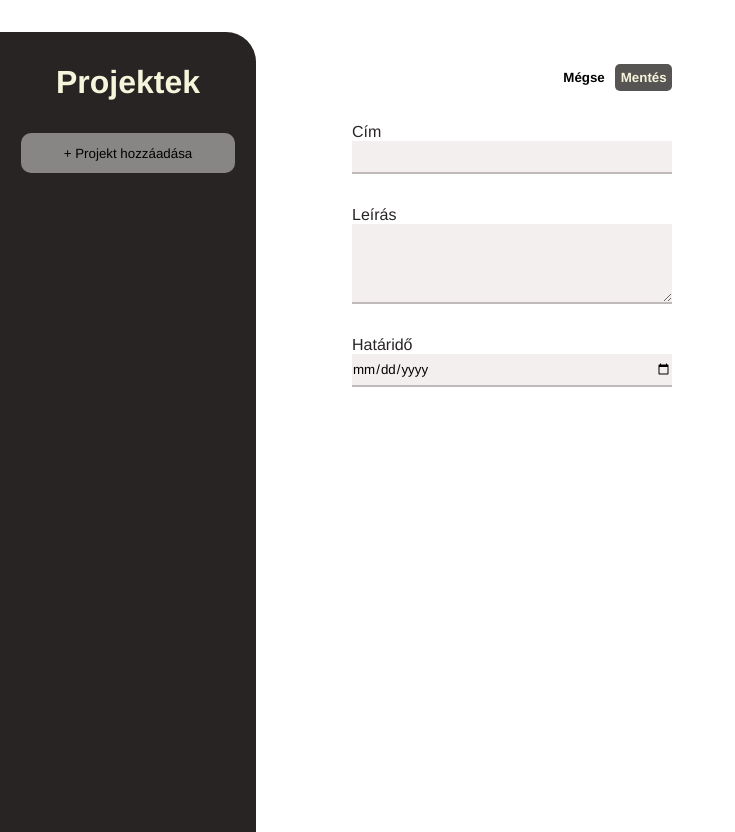
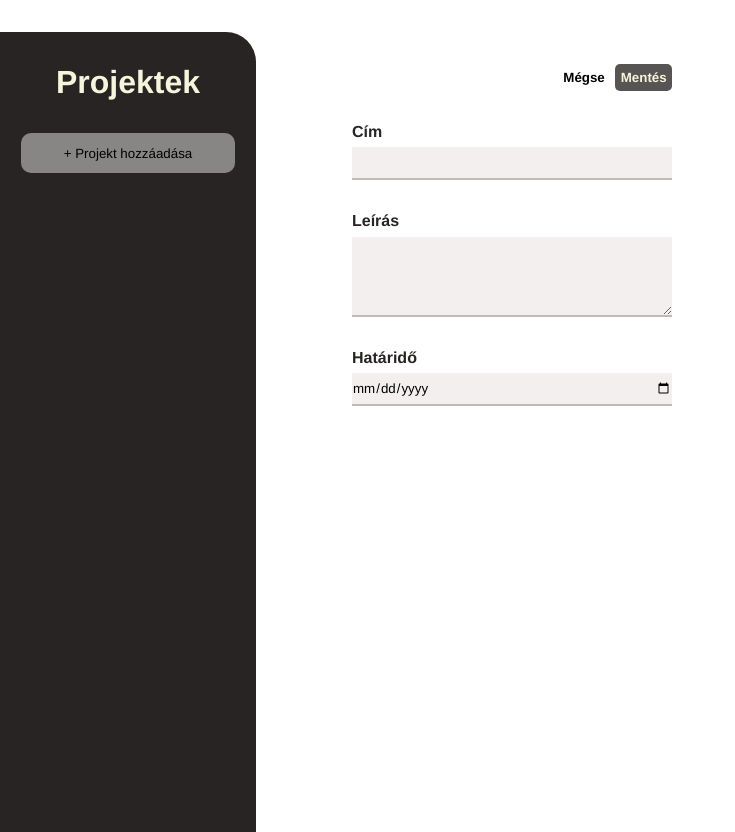
Before and after one commit to KAkos27/TodoSoloReact, a React (Vite) app: page / in a window 1280 px wide. Both pictures are taken after a click on the button "+ Projekt hozzáadása". Shown: the whole page, without its empty margins (0-735 px from the left). Built offline with nearby package versions, Linux system fonts and the light colour scheme.

Commit message:
majdnem jo

```diff
--- a/src/App.jsx
+++ b/src/App.jsx
@@ -2,11 +2,13 @@ import { useState } from "react";
 import AddNewProject from "./components/AddNewProject/AddNewProject";
 import NoProjectSelected from "./components/NoProjectSelected/NoProjectSelected";
 import Sidebar from "./components/Sidebar/Sidebar";
+import SelectedProject from "./components/SelectedProject/SelectedProject";
 
 const App = () => {
   const [projectsState, setProjectsState] = useState({
     selectedProjectId: undefined,
     projects: [],
+    subProjects: [],
   });
 
   const handleSelections = (id) => {
@@ -34,20 +36,38 @@ const App = () => {
       title: title,
       description: description,
       dueDate: dueDate,
-      tasks: [],
     };
 
     setProjectsState((prevProjects) => {
       return {
         ...prevProjects,
+        selectedProjectId: id,
         projects: [...prevProjects.projects, newProject],
+        subProjects: [...prevProjects.subProjects, { id: id, titles: [] }],
       };
     });
   };
 
+  const handleAddNewTask = () => {};
+
   console.log(projectsState);
 
-  let contentToDisplay;
+  const titles = projectsState.subProjects.find(
+    (task) => task.id === projectsState.selectedProjectId
+  );
+
+  const selectedProject = projectsState.projects.find(
+    (project) => project.id === projectsState.selectedProjectId
+  );
+
+  let contentToDisplay = (
+    <SelectedProject
+      project={selectedProject}
+      subProjects={projectsState.subProjects}
+      titles={titles}
+      onAddNewTask={handleAddNewTask}
+    />
+  );
 
   if (projectsState.selectedProjectId === undefined) {
     contentToDisplay = (
@@ -67,6 +87,7 @@ const App = () => {
       <Sidebar
         onStartNewProject={handleSelections}
         projects={projectsState.projects}
+        onSelectProject={handleSelections}
       />
       {contentToDisplay}
     </>
--- a/src/components/AddNewProject/AddNewProject.css
+++ b/src/components/AddNewProject/AddNewProject.css
@@ -45,6 +45,7 @@
 
 .input-elements label {
   margin-top: 2em;
+  margin-bottom: 0.4em;
 }
 
 .input-elements input {
--- a/src/components/AddNewProject/AddNewProject.jsx
+++ b/src/components/AddNewProject/AddNewProject.jsx
@@ -29,11 +29,17 @@ const AddNewProject = ({ onCancelNewProject, onSaveNewProject }) => {
         </button>
       </div>
       <div className="input-elements">
-        <label>Cím</label>
+        <label>
+          <strong>Cím</strong>
+        </label>
         <input ref={title} type="text" />
-        <label>Leírás</label>
+        <label>
+          <strong>Leírás</strong>
+        </label>
         <textarea ref={description} />
-        <label>Határidő</label>
+        <label>
+          <strong>Határidő</strong>
+        </label>
         <input ref={dueDate} type="date" />
       </div>
     </div>
--- /dev/null
+++ b/src/components/SelectedProject/SelectedProject.jsx
@@ -0,0 +1,25 @@
+import { useRef } from "react";
+
+const SelectedProject = ({ project, subProjects, titles, onAddNewTask }) => {
+  const taskName = useRef();
+
+  return (
+    <div className="selected-project">
+      <h1>{project.title}</h1>
+      <p>{project.dueDate}</p>
+      <p>{project.description}</p>
+      <h2>Feladatok</h2>
+      <input ref={taskName} type="text" />
+      <button onClick={() => onAddNewTask(taskName.current.value)}>
+        Feladat hozzáadása
+      </button>
+      {subProjects.length > 0 ? (
+        titles.titles.map((title) => <div key={titles.id}>{title}</div>)
+      ) : (
+        <p>Nincsenek még feladatok</p>
+      )}
+    </div>
+  );
+};
+
+export default SelectedProject;
--- a/src/components/Sidebar/Sidebar.jsx
+++ b/src/components/Sidebar/Sidebar.jsx
@@ -1,6 +1,6 @@
 import "./Sidebar.css";
 
-const Sidebar = ({ onStartNewProject, projects }) => {
+const Sidebar = ({ onStartNewProject, projects, onSelectProject }) => {
   return (
     <div className="side-bar">
       <h2>Projektek</h2>
@@ -12,7 +12,11 @@ const Sidebar = ({ onStartNewProject, projects }) => {
       </button>
       {projects.length > 0 &&
         projects.map((project) => (
-          <button key={project.id} className="side-bar__button">
+          <button
+            key={project.id}
+            className="side-bar__button"
+            onClick={() => onSelectProject(project.id)}
+          >
             {project.title}
           </button>
         ))}
```
